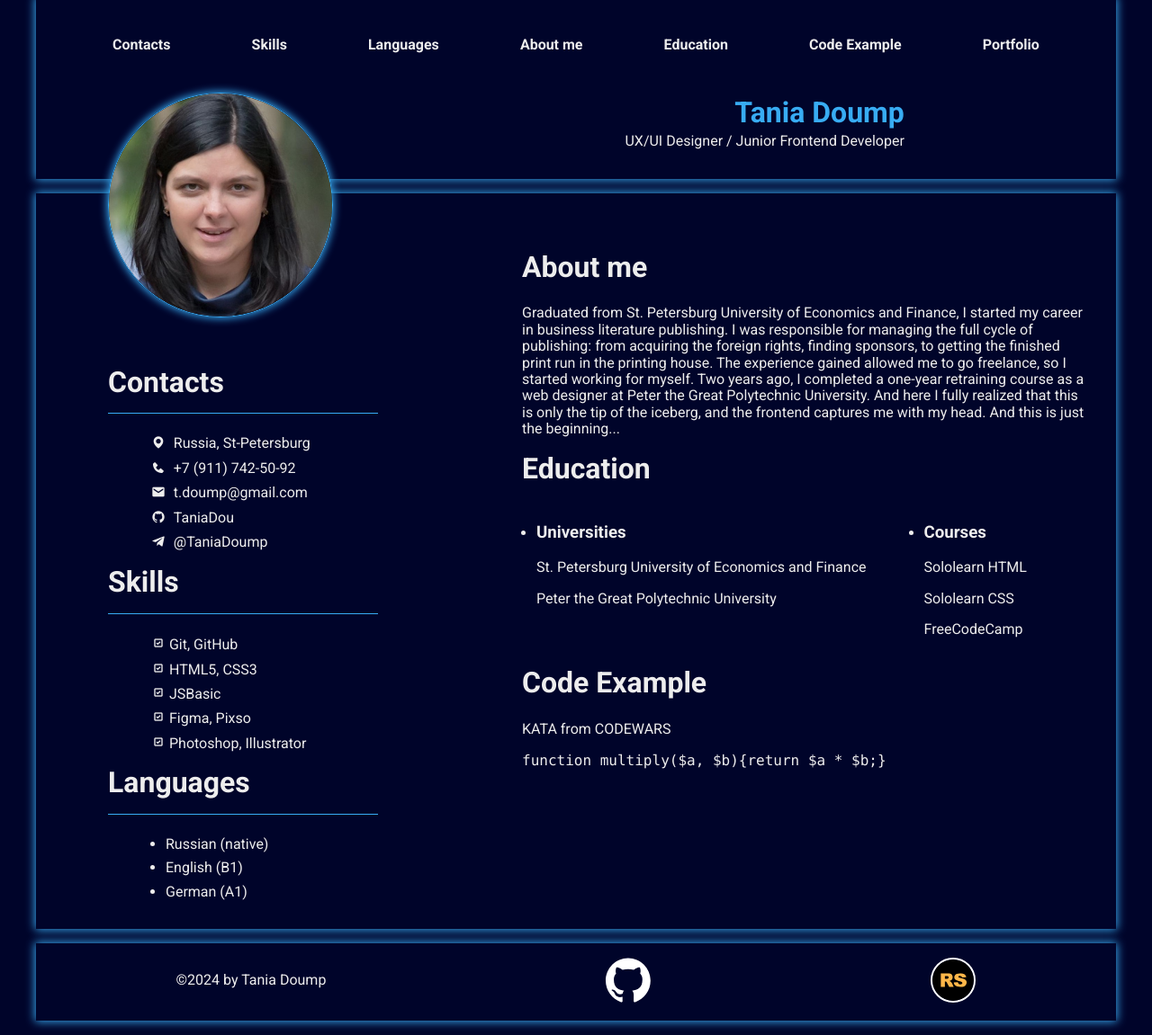
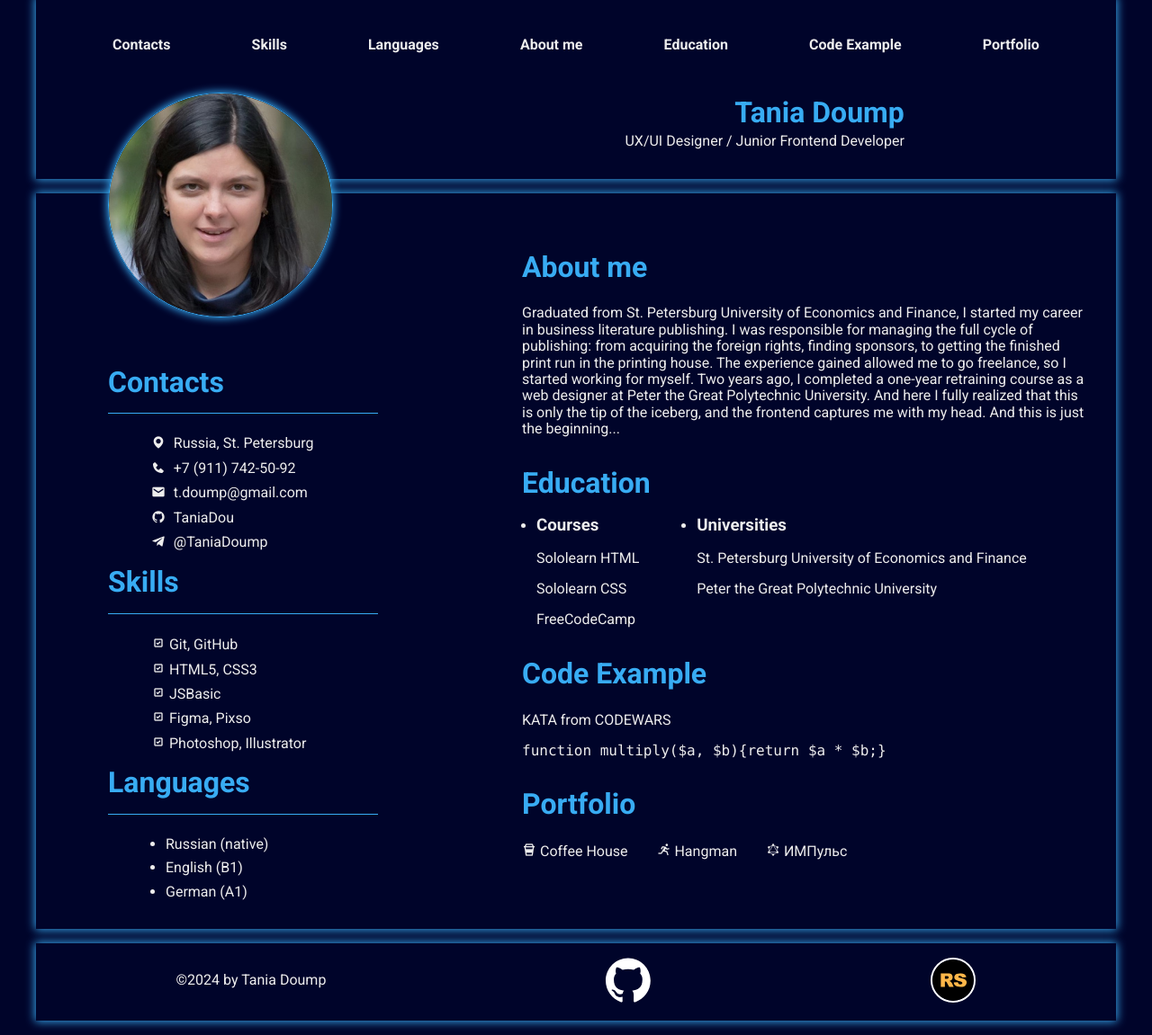
Before and after one commit to TaniaDou/rsschool-cv, a website: page index.html in a window 1280 px wide. Shown: the part 19-1170 px from the top of the page at 90% size. Drawn offline with nearby package versions, Linux system fonts and the light colour scheme.

Commit message:
feat: add portfolio section layout and style

```diff
--- a/css/style.css
+++ b/css/style.css
@@ -133,12 +133,27 @@ body {
   gap: 4rem;
   justify-content: start;
   padding-left: 1rem;
+  margin-top: 0
 }
-.about-text {
+.education__title {
+  margin-bottom: 0;
+}
+.about-text,
+.code-text {
   padding-right: 2rem;
+  padding-bottom: 1rem;
 }
 .education__link:hover,
 .education__link:active {
+  color: var(--main-color)
+}
+.portfolio__list {
+  padding-left: 0;
+  display: flex;
+  justify-content: flex-start;
+  gap: 2rem;
+}
+.section__title {
   color: var(--main-color)
 }
 
--- a/index.html
+++ b/index.html
@@ -43,7 +43,7 @@
                 <h2 class="contacts__title section__title">Contacts</h2>
                 <ul class="contacts__list list">
                     <li class="contacts__item">
-                        <i class='bx bxs-map'></i><span class="contact-text"> Russia, St-Petersburg</span>
+                        <i class='bx bxs-map'></i><span class="contact-text"> Russia, St. Petersburg</span>
 
                     </li>
                     <li class="contacts__item">
@@ -99,17 +99,18 @@
                 <h2 class="section__title education__title">Education</h2>
 
                 <ul class="education__list">
-                    <li class="education__item">
-                        <h3 class="education__title">Universities</h3>
-                        <p class="education__desc">St. Petersburg University of Economics and Finance</p>
-                        <p class="education__desc">Peter the Great Polytechnic University</p>
-                    </li>
+
                     <li class="education__item">
                         <h3 class="education__title">Courses</h3>
                         <p class="education__desc"><a href="https://www.sololearn.com/certificates/CT-7JUPHIYY" class="education__link link">Sololearn HTML</a></p>
                         <p class="education__desc"><a href="https://www.sololearn.com/certificates/CT-9PYVQ2KH" class="education__link link">Sololearn CSS</a></p>
                         <p class="education__desc"><a href="https://www.freecodecamp.org/" class="education__link link">FreeCodeCamp</a></p>
 
+                    </li>
+                    <li class="education__item">
+                        <h3 class="education__title">Universities</h3>
+                        <p class="education__desc">St. Petersburg University of Economics and Finance</p>
+                        <p class="education__desc">Peter the Great Polytechnic University</p>
                     </li>
 
                 </ul>
@@ -122,6 +123,13 @@
 
 
             </section>
+            <section class="portfolio" id="portfolio">
+                <h2 class="portfolio__title section__title">Portfolio</h2>
+                <ul class="portfolio__list list">
+                    <li class="portfolio__item"><i class='bx bx-coffee-togo'></i> <a href="https://taniadou.github.io/coffee-house/" class="portfolio__link link">Coffee House</a></li>
+                    <li class="portfolio__item"><i class='bx bx-run'></i> <a href="https://rolling-scopes-school.github.io/taniadou-JSFE2023Q4/" class="portfolio__link link" target="_blank">Hangman</a> </li>
+                    <li class="portfolio__item"><i class='bx bxl-graphql'></i> <a href="https://impulse.spbstu.ru/" class="portfolio__link link">ИМПульс</a></li>
+                </ul>
 
         </div>
     </div>
```
